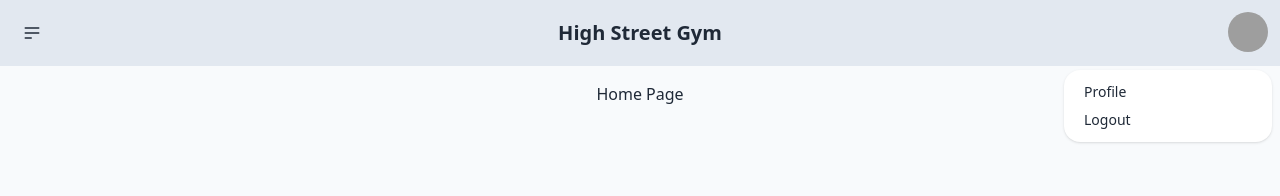
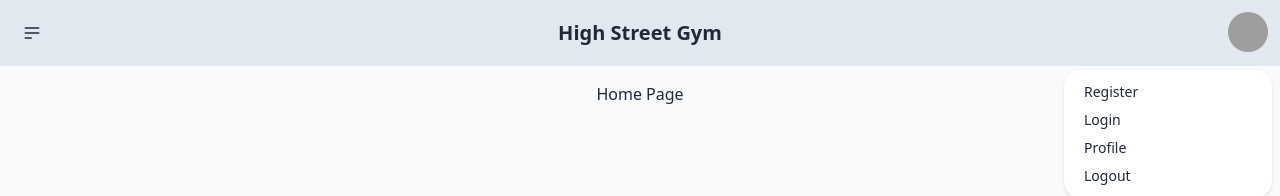
Before and after one commit to rainvr/web-services-assessment, a React app in the folder frontend/: page / in a window 1280 px wide. Both pictures are taken after a click on the button 1248 px from the left and 32 px from the top of the page. Shown: the top 196 px of the page. Built offline with nearby package versions, Linux system fonts and the light colour scheme; grey boxes are pictures that could not be loaded; the HTML template or start-up script is replaced by a standard one.

Commit message:
Added Register and Login menu links in the Header.jsx

```diff
--- a/frontend/src/common/components/Header.jsx
+++ b/frontend/src/common/components/Header.jsx
@@ -30,6 +30,8 @@
                         </div>
                     </div>
                     <ul tabIndex={0} className="menu menu-sm dropdown-content mt-3 z-[1] p-2 shadow bg-base-100 rounded-box w-52">
+                        <li><Link to="/register">Register</Link></li>
+                        <li><Link to="/login">Login</Link></li>
                         <li><Link to="/profile">Profile</Link></li>
                         <li><Link to="/">Logout</Link></li>
                     </ul>
```
